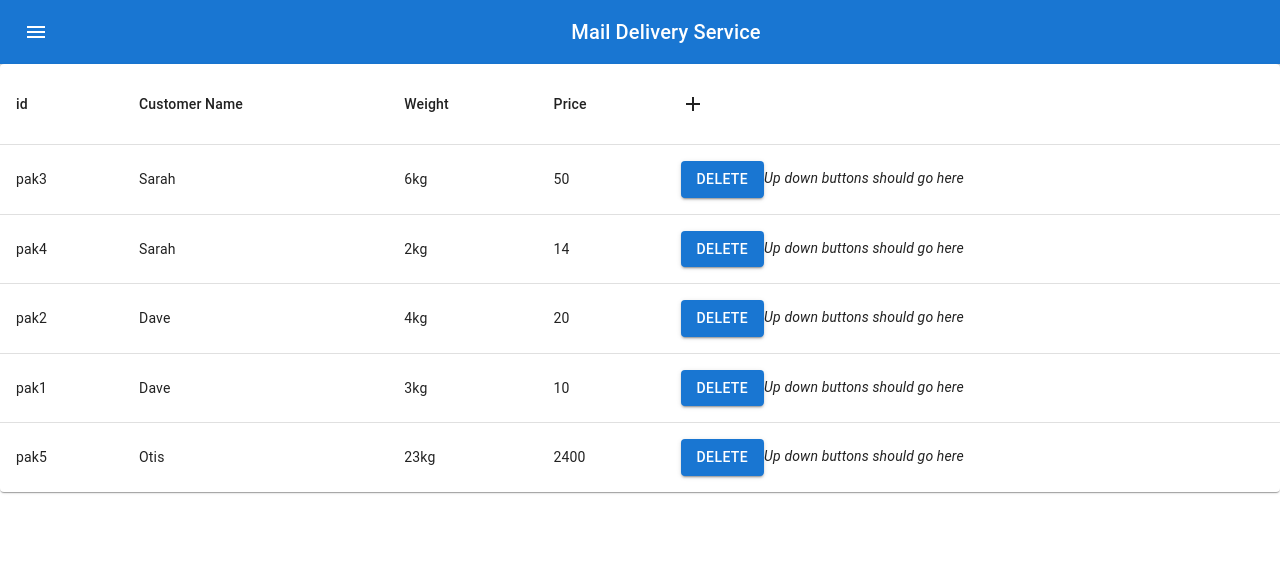
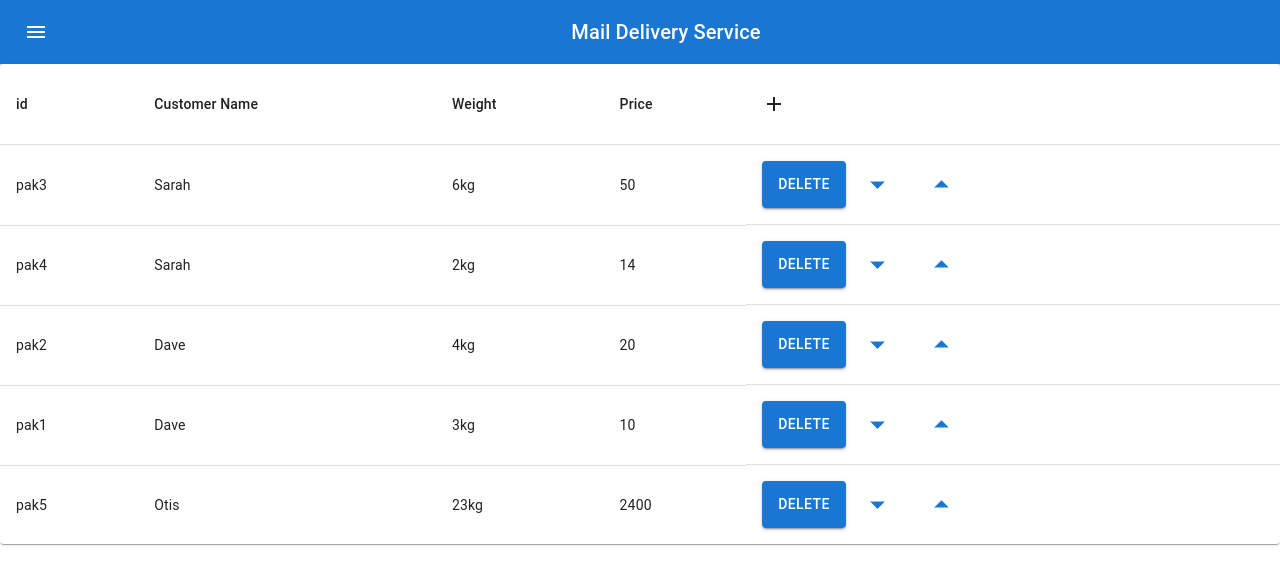
Before and after one commit to smalljiaot/simple, a React (Create React App) app: page /Packeges in a window 1280 px wide. Shown: the top 584 px of the page. Built offline with nearby package versions, Linux system fonts and the light colour scheme.

Commit message:
feat: reorder packages

```diff
--- a/src/component/Package-List/PackageList.js
+++ b/src/component/Package-List/PackageList.js
@@ -10,6 +10,9 @@ import TableContainer from '@mui/material/TableContainer';
 import TableHead from '@mui/material/TableHead';
 import TableRow from '@mui/material/TableRow';
 import Paper from '@mui/material/Paper';
+import ArrowDropUpIcon from '@mui/icons-material/ArrowDropUp';
+import ArrowDropDownIcon from '@mui/icons-material/ArrowDropDown';
+
 import { ButtonBase, Dialog, DialogActions, DialogContent, DialogContentText, DialogTitle, FormControl, Input, InputAdornment, InputLabel, MenuItem, Select, TextField } from '@mui/material';
 
 function PackageList({ data }) {
@@ -17,7 +20,7 @@ function PackageList({ data }) {
   const [open, setOpen] = useState(false);
 
   useEffect(() => {
-    setAppData(data.packages.sort((a, b) => a.shippingOrder - b.shippingOrder))
+    setAppData(data.packages)
   }, [data])
 
   function DeleteHendler(Id) {
@@ -31,6 +34,23 @@ function PackageList({ data }) {
     setOpen(false);
   }
 
+  function handleUp(index) {
+    if (index <= 0) {
+      return
+    }
+    appData[index].shippingOrder--;
+    appData[index - 1].shippingOrder++;
+    setAppData([...appData])
+  }
+
+  function handleDown(index) {
+    if (index >= appData.length - 1) {
+      return
+    }
+    appData[index].shippingOrder++;
+    appData[index + 1].shippingOrder--;
+    setAppData([...appData])
+  }
 
   const [name, setName] = useState('');
 
@@ -119,7 +139,7 @@ function PackageList({ data }) {
           </TableHead>
           <TableBody>
 
-            {appData.map((row) => {
+            {appData.sort((a, b) => a.shippingOrder - b.shippingOrder).map((row, index) => {
               return (
                 <TableRow key={row.id}
                   sx={{ '&:last-child td, &:last-child th': { border: 0 } }}
@@ -131,7 +151,11 @@ function PackageList({ data }) {
                   <TableCell >{row.weight}</TableCell>
 
                   <TableCell >{row.price}</TableCell>
-                  <TableCell ><Button onClick={() => DeleteHendler(row.id)} variant="contained">Delete</Button><i>Up down buttons should go here</i></TableCell>
+                  <TableCell style={{ display: "flex" }}>
+                    <Button onClick={() => DeleteHendler(row.id)} variant="contained">Delete</Button>
+                    <Button onClick={() => handleDown(index)}><ArrowDropDownIcon color='inherit' fontSize='large' /></Button>
+                    <Button onClick={() => handleUp(index)}><ArrowDropUpIcon color='inherit' fontSize='large' /></Button>
+                  </TableCell>
                 </TableRow>
               )
             })}
```
